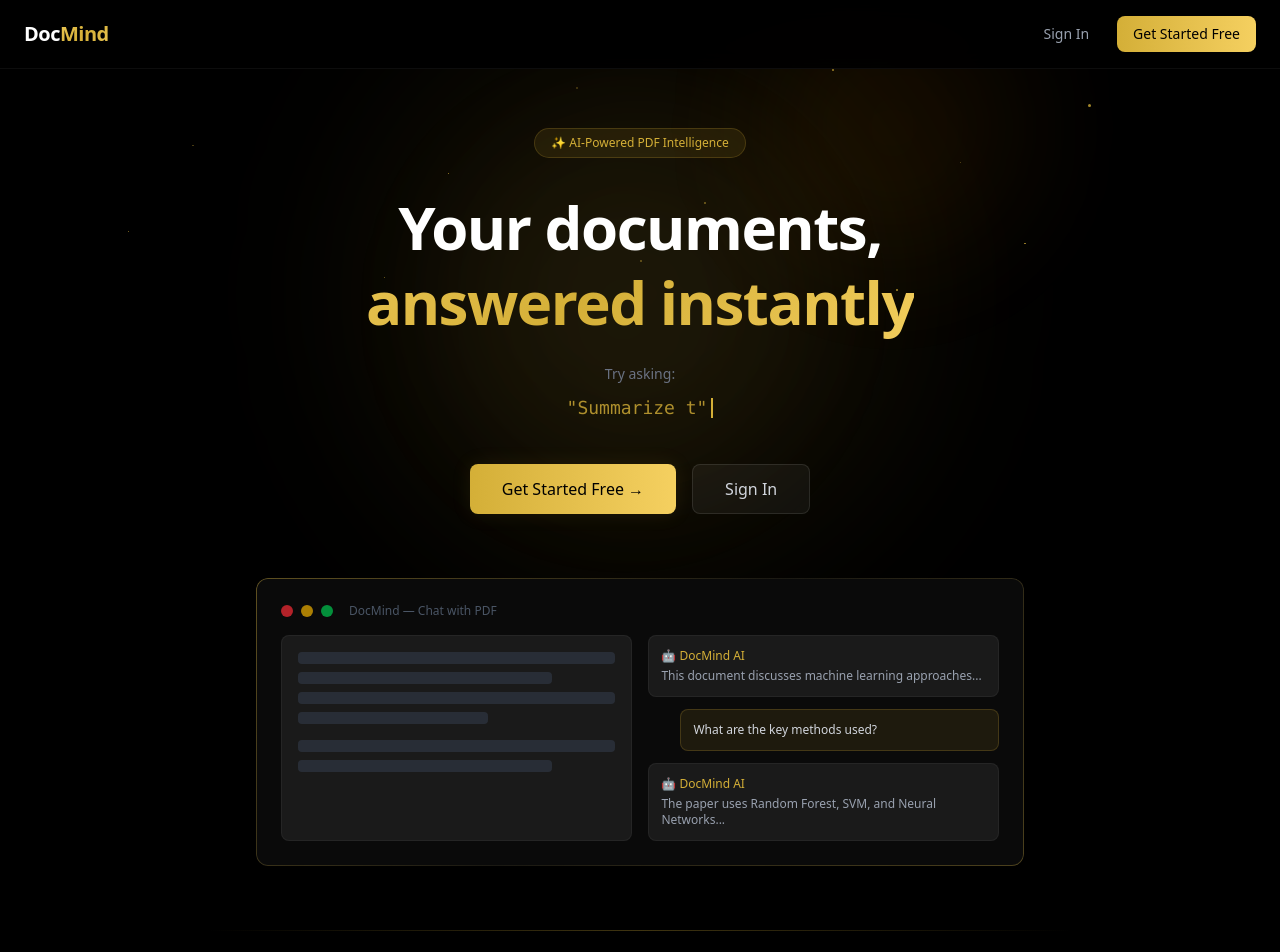
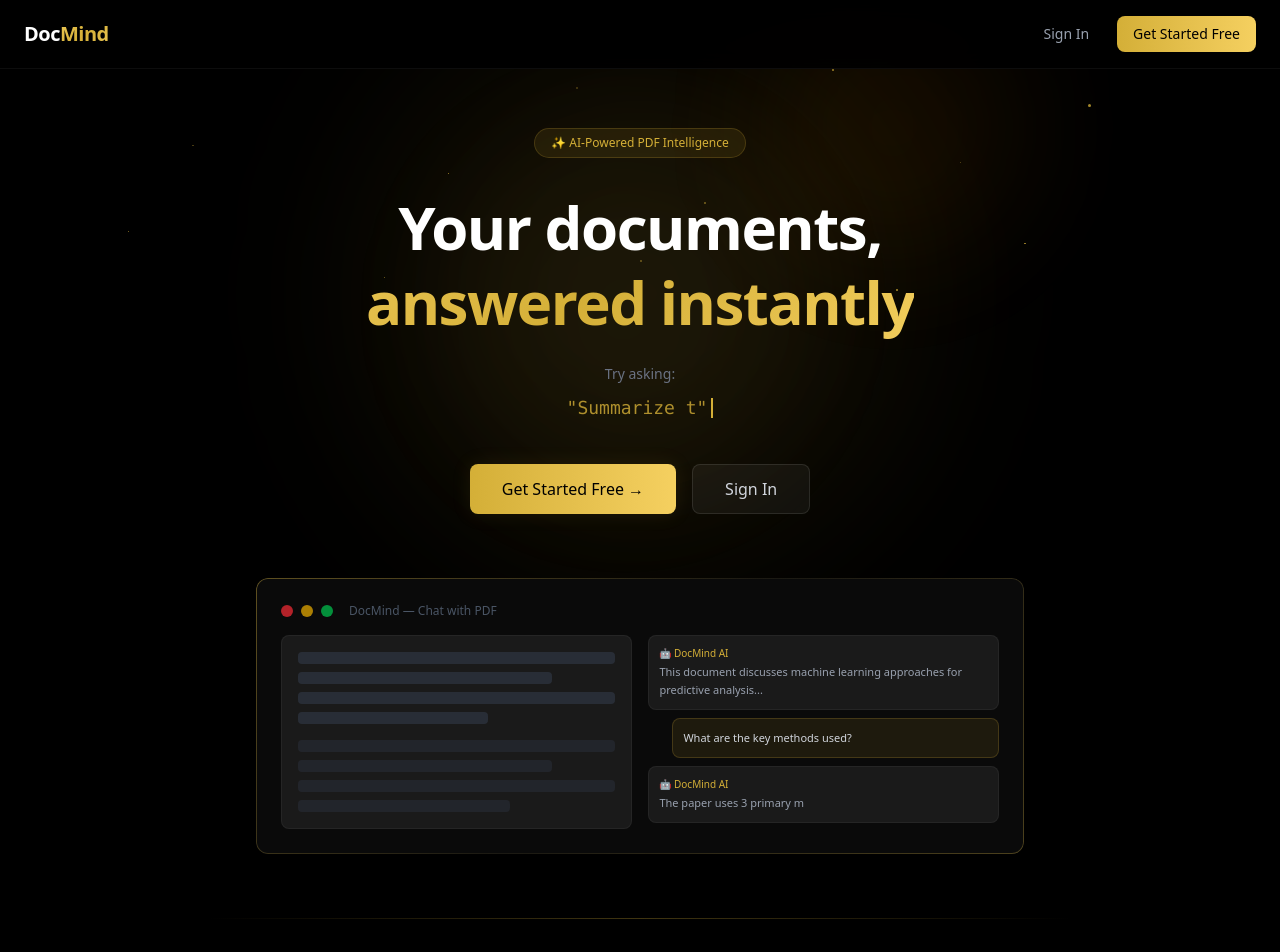
Before and after one commit to Basavakiran04/DocMind, a Next.js app: page / in a window 1280 px wide. Shown: the top 952 px of the page. Built offline with nearby package versions, Linux system fonts and the light colour scheme; no server answers.

Commit message:
UI: Animated product preview with typewriter chat effect

```diff
--- a/src/app/page.tsx
+++ b/src/app/page.tsx
@@ -211,7 +211,182 @@
 
   return { displayText, mounted };
 }
+// ============================================
+// ANIMATED PRODUCT PREVIEW
+// ============================================
+function ProductPreview() {
+  const previewMessages = [
+    {
+      type: "ai",
+      text: "This document discusses machine learning approaches for predictive analysis...",
+    },
+    {
+      type: "user",
+      text: "What are the key methods used?",
+    },
+    {
+      type: "ai",
+      text: "The paper uses 3 primary methods: Random Forest, SVM, and Neural Networks...",
+    },
+    {
+      type: "ai",
+      text: "Based on the results, Random Forest achieved the highest accuracy of 94.2%...",
+    },
+    {
+      type: "user",
+      text: "Summarize the conclusion",
+    },
+    {
+      type: "ai",
+      text: "The authors conclude that ensemble methods outperform single classifiers...",
+    },
+  ];
 
+  const [visibleMessages, setVisibleMessages] = useState<number[]>([]);
+  const [typingText, setTypingText] = useState("");
+  const [currentMessageIndex, setCurrentMessageIndex] = useState(0);
+  const [isTyping, setIsTyping] = useState(false);
+  const [mounted, setMounted] = useState(false);
+
+  useEffect(() => setMounted(true), []);
+
+  useEffect(() => {
+    if (!mounted) return;
+    if (currentMessageIndex >= previewMessages.length) {
+      // Reset after all messages are shown
+      const resetTimeout = setTimeout(() => {
+        setVisibleMessages([]);
+        setCurrentMessageIndex(0);
+        setTypingText("");
+      }, 3000);
+      return () => clearTimeout(resetTimeout);
+    }
+
+    const currentMsg = previewMessages[currentMessageIndex];
+    setIsTyping(true);
+    setTypingText("");
+
+    let charIndex = 0;
+    const typeInterval = setInterval(() => {
+      if (charIndex < currentMsg.text.length) {
+        setTypingText(currentMsg.text.slice(0, charIndex + 1));
+        charIndex++;
+      } else {
+        clearInterval(typeInterval);
+        setIsTyping(false);
+        setVisibleMessages((prev) => [...prev, currentMessageIndex]);
+        // Wait before showing next message
+        setTimeout(() => {
+          setCurrentMessageIndex((prev) => prev + 1);
+        }, 1000);
+      }
+    }, 30);
+
+    return () => clearInterval(typeInterval);
+  }, [currentMessageIndex, mounted]);
+
+  return (
+    <div className="gradient-border-card">
+      <div className="bg-[#0A0A0A] rounded-xl p-6">
+        {/* Window Header */}
+        <div className="flex items-center gap-2 mb-4">
+          <div className="w-3 h-3 rounded-full bg-red-500/70" />
+          <div className="w-3 h-3 rounded-full bg-yellow-500/70" />
+          <div className="w-3 h-3 rounded-full bg-green-500/70" />
+          <span className="text-xs text-gray-600 ml-2">
+            DocMind — Chat with PDF
+          </span>
+        </div>
+
+        <div className="flex gap-4">
+          {/* Fake PDF Side */}
+          <div className="w-1/2 bg-[#1A1A1A] rounded-lg p-4 border border-white/5">
+            <div className="space-y-2">
+              <div className="h-3 bg-gray-700/50 rounded w-full" />
+              <div className="h-3 bg-gray-700/50 rounded w-4/5" />
+              <div className="h-3 bg-gray-700/50 rounded w-full" />
+              <div className="h-3 bg-gray-700/50 rounded w-3/5" />
+              <div className="h-3 bg-gray-700/30 rounded w-full mt-4" />
+              <div className="h-3 bg-gray-700/30 rounded w-4/5" />
+              <div className="h-3 bg-gray-700/30 rounded w-full" />
+              <div className="h-3 bg-gray-700/30 rounded w-2/3" />
+            </div>
+          </div>
+
+          {/* Animated Chat Side */}
+          <div className="w-1/2 flex flex-col gap-2 max-h-[220px] overflow-hidden">
+            {/* Already typed messages */}
+            {visibleMessages.map((msgIndex) => {
+              const msg = previewMessages[msgIndex];
+              return (
+                <motion.div
+                  key={msgIndex}
+                  initial={{ opacity: 0, y: 10 }}
+                  animate={{ opacity: 1, y: 0 }}
+                  transition={{ duration: 0.3 }}
+                  className={`rounded-lg p-2.5 ${
+                    msg.type === "ai"
+                      ? "bg-[#1A1A1A] border border-white/5"
+                      : "bg-[#D4AF37]/10 border border-[#D4AF37]/20 ml-6"
+                  }`}
+                >
+                  {msg.type === "ai" && (
+                    <p className="text-[10px] text-[#D4AF37] mb-0.5">
+                      🤖 DocMind AI
+                    </p>
+                  )}
+                  <p
+                    className={`text-[11px] leading-relaxed ${
+                      msg.type === "ai" ? "text-gray-400" : "text-gray-300"
+                    }`}
+                  >
+                    {msg.text}
+                  </p>
+                </motion.div>
+              );
+            })}
+
+            {/* Currently typing message */}
+            {isTyping && currentMessageIndex < previewMessages.length && (
+              <motion.div
+                initial={{ opacity: 0, y: 10 }}
+                animate={{ opacity: 1, y: 0 }}
+                className={`rounded-lg p-2.5 ${
+                  previewMessages[currentMessageIndex].type === "ai"
+                    ? "bg-[#1A1A1A] border border-white/5"
+                    : "bg-[#D4AF37]/10 border border-[#D4AF37]/20 ml-6"
+                }`}
+              >
+                {previewMessages[currentMessageIndex].type === "ai" && (
+                  <p className="text-[10px] text-[#D4AF37] mb-0.5">
+                    🤖 DocMind AI
+                  </p>
+                )}
+                <p
+                  className={`text-[11px] leading-relaxed ${
+                    previewMessages[currentMessageIndex].type === "ai"
+                      ? "text-gray-400"
+                      : "text-gray-300"
+                  }`}
+                >
+                  {typingText}
+                  <span className="inline-block w-0.5 h-3 bg-[#D4AF37] ml-0.5 animate-blink" />
+                </p>
+              </motion.div>
+            )}
+
+            {/* Empty state before first message */}
+            {visibleMessages.length === 0 && !isTyping && (
+              <div className="flex items-center justify-center h-full">
+                <p className="text-xs text-gray-600">Starting conversation...</p>
+              </div>
+            )}
+          </div>
+        </div>
+      </div>
+    </div>
+  );
+}
 // ============================================
 // GOLD DIVIDER
 // ============================================
@@ -630,7 +805,7 @@
         </motion.div>
       </section>
 
-      {/* ── Product Preview ── */}
+      {/* ── Product Preview (Animated) ── */}
       <section className="px-4 pb-16">
         <motion.div
           className="max-w-3xl mx-auto"
@@ -639,49 +814,7 @@
           viewport={{ once: false, margin: "-50px" }}
           transition={{ duration: 0.8 }}
         >
-          <div className="gradient-border-card">
-            <div className="bg-[#0A0A0A] rounded-xl p-6">
-              <div className="flex items-center gap-2 mb-4">
-                <div className="w-3 h-3 rounded-full bg-red-500/70" />
-                <div className="w-3 h-3 rounded-full bg-yellow-500/70" />
-                <div className="w-3 h-3 rounded-full bg-green-500/70" />
-                <span className="text-xs text-gray-600 ml-2">
-                  DocMind — Chat with PDF
-                </span>
-              </div>
-              <div className="flex gap-4">
-                <div className="w-1/2 bg-[#1A1A1A] rounded-lg p-4 border border-white/5">
-                  <div className="space-y-2">
-                    <div className="h-3 bg-gray-700/50 rounded w-full" />
-                    <div className="h-3 bg-gray-700/50 rounded w-4/5" />
-                    <div className="h-3 bg-gray-700/50 rounded w-full" />
-                    <div className="h-3 bg-gray-700/50 rounded w-3/5" />
-                    <div className="h-3 bg-gray-700/50 rounded w-full mt-4" />
-                    <div className="h-3 bg-gray-700/50 rounded w-4/5" />
-                  </div>
-                </div>
-                <div className="w-1/2 flex flex-col gap-3">
-                  <div className="bg-[#1A1A1A] rounded-lg p-3 border border-white/5">
-                    <p className="text-xs text-[#D4AF37] mb-1">🤖 DocMind AI</p>
-                    <p className="text-xs text-gray-400">
-                      This document discusses machine learning approaches...
-                    </p>
-                  </div>
-                  <div className="bg-[#D4AF37]/10 rounded-lg p-3 ml-8 border border-[#D4AF37]/20">
-                    <p className="text-xs text-gray-300">
-                      What are the key methods used?
-                    </p>
-                  </div>
-                  <div className="bg-[#1A1A1A] rounded-lg p-3 border border-white/5">
-                    <p className="text-xs text-[#D4AF37] mb-1">🤖 DocMind AI</p>
-                    <p className="text-xs text-gray-400">
-                      The paper uses Random Forest, SVM, and Neural Networks...
-                    </p>
-                  </div>
-                </div>
-              </div>
-            </div>
-          </div>
+          <ProductPreview />
         </motion.div>
       </section>
 
```
